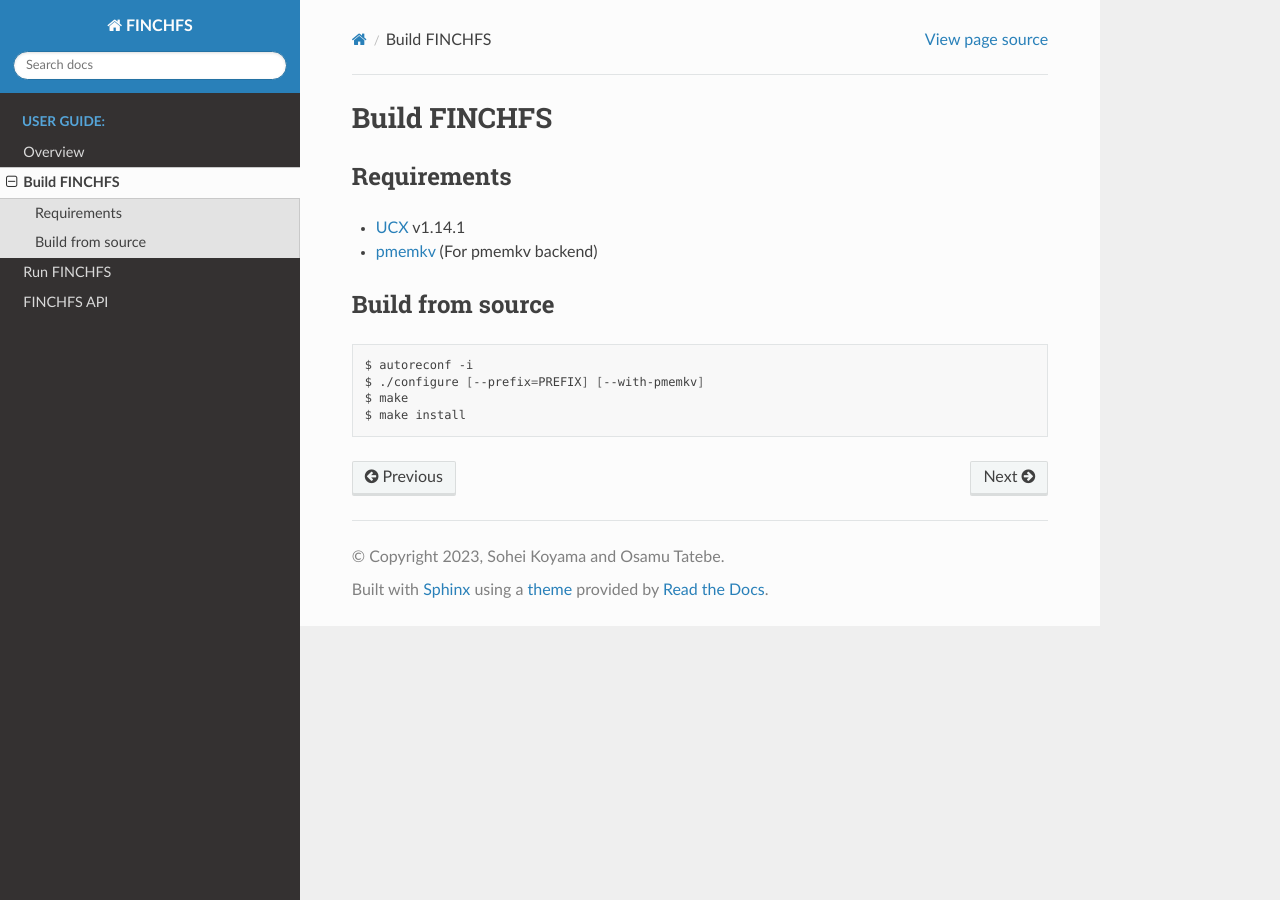
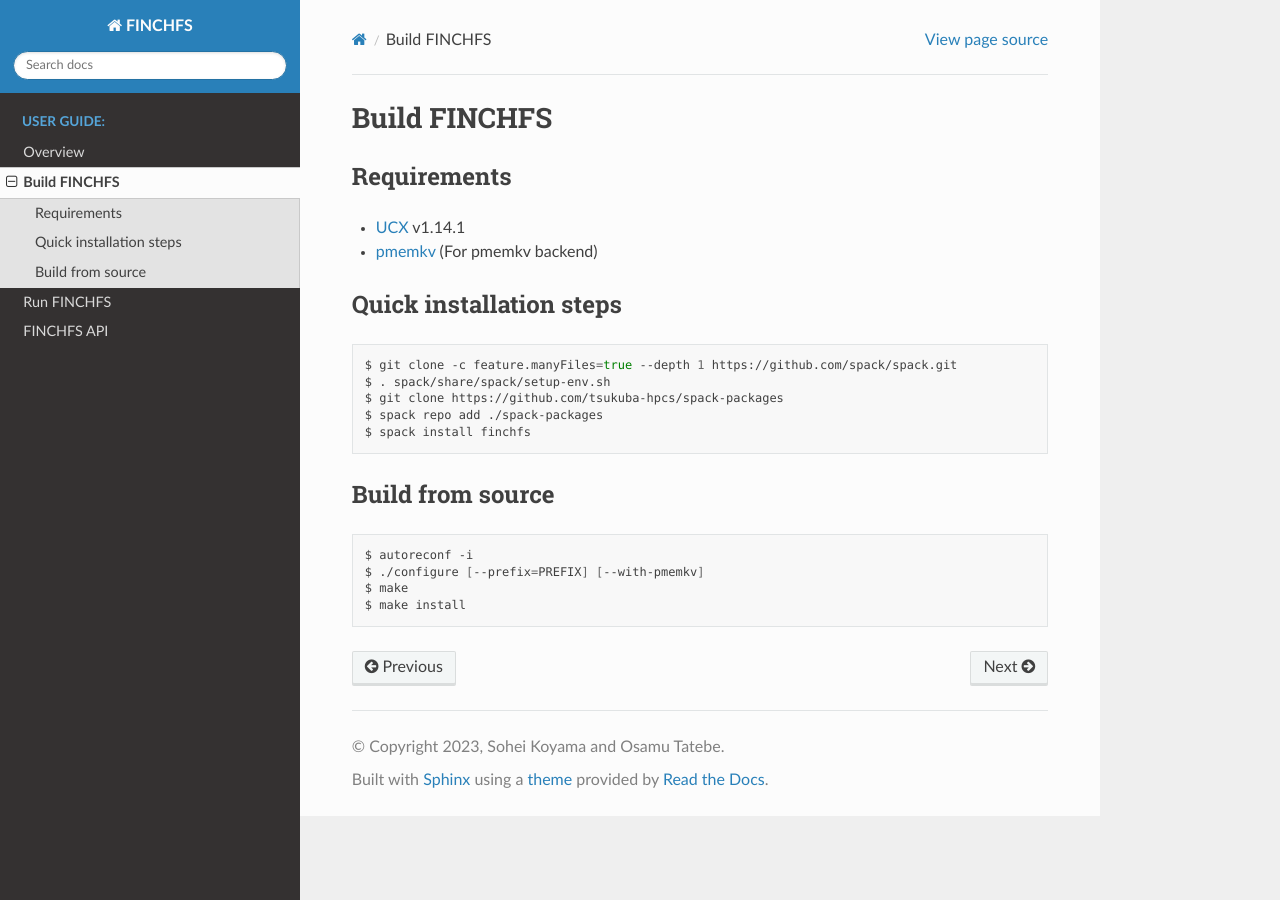
Before and after one commit to tsukuba-hpcs/finchfs, a Sphinx documentation site: the page built from docs/build.rst, in a window 1280 px wide. Built offline with Sphinx 7.4.7 and the Read the Docs theme 2.0.0, drawn with Linux system fonts in a browser that asks for light colours.

Commit message:
add quick installation steps

```diff
--- a/docs/build.rst
+++ b/docs/build.rst
@@ -8,6 +8,17 @@ Requirements
 * `UCX <https://openucx.readthedocs.io/en/master/>`_ v1.14.1
 * `pmemkv <https://pmem.io/pmemkv/>`_ (For pmemkv backend)
 
+Quick installation steps
+========================
+
+.. code-block:: bash
+
+    $ git clone -c feature.manyFiles=true --depth 1 https://github.com/spack/spack.git
+    $ . spack/share/spack/setup-env.sh
+    $ git clone https://github.com/tsukuba-hpcs/spack-packages
+    $ spack repo add ./spack-packages
+    $ spack install finchfs
+
 Build from source
 =================
 
```
